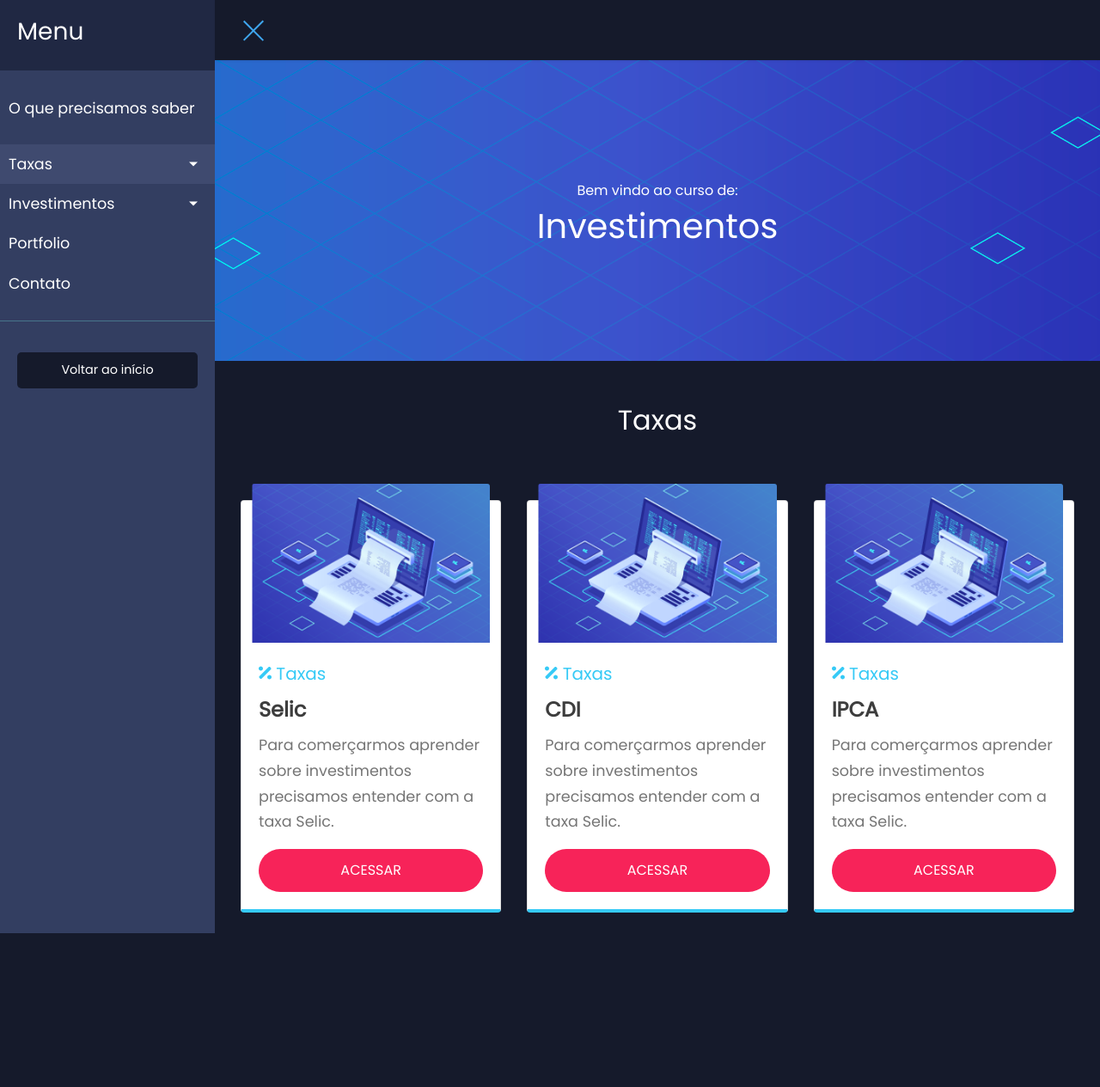
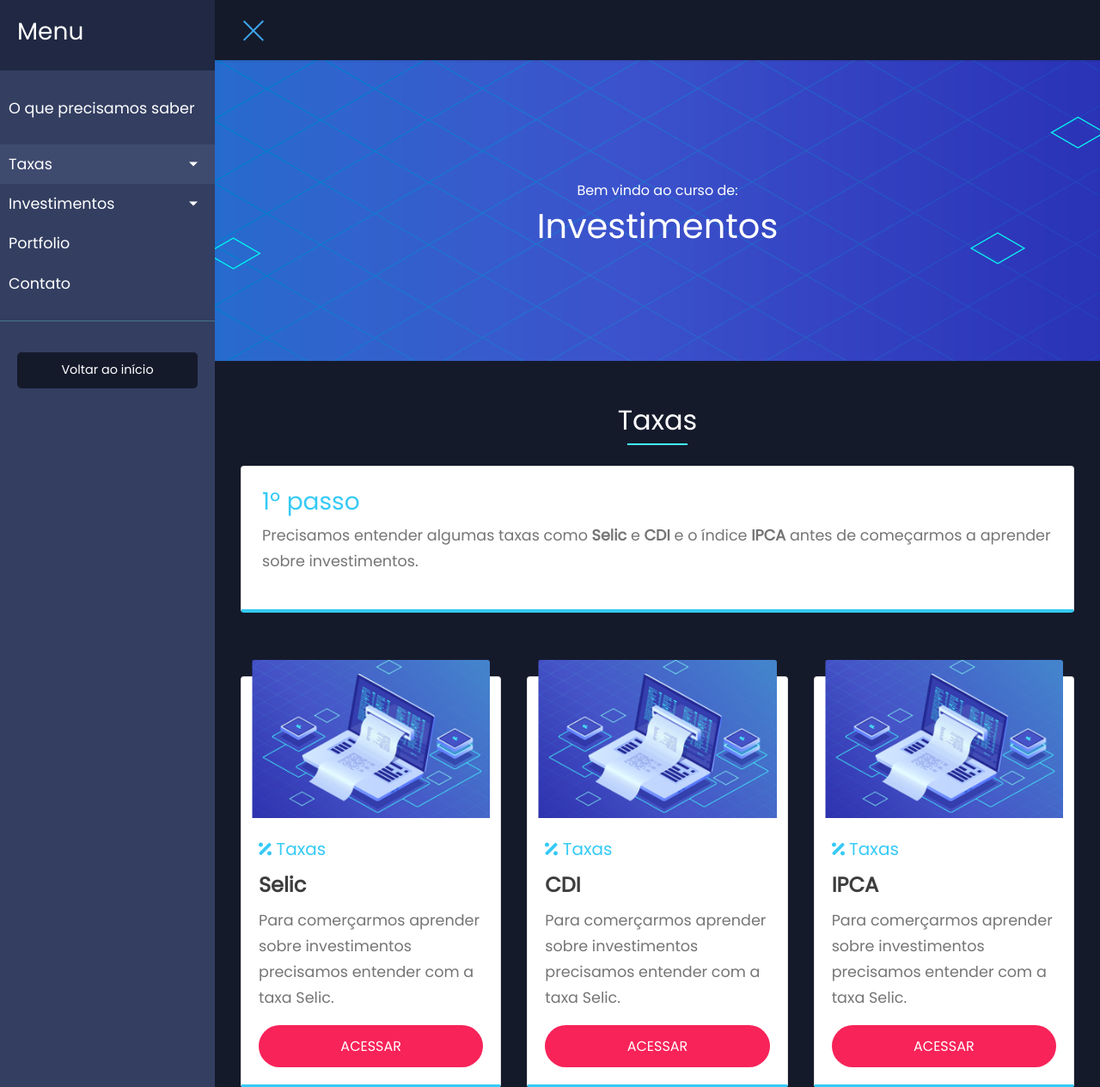
Before and after one commit to wagstalos/Invest8, a PHP site: page /home.html in a window 1280 px wide. Shown: the top 1265 px of the page at 86% size. Before the commit the page ends 1086 px from the top, so only its background shows below. Run offline with PHP 8.4, Linux system fonts and the light colour scheme; some libraries are stand-ins or nearby versions.

Commit message:
card principal inserido

```diff
--- a/css/style.css
+++ b/css/style.css
@@ -443,6 +443,14 @@ input{
     margin-right: 4%;
     margin-top: -1.25rem;
 }
+.underline {
+    content: '';
+    border-top: 2px solid #42ffff;
+    width: 70px;
+    display: block;
+    margin-bottom: 8px;
+    margin: 0 auto;
+}
 /* ----------------------------------
 mobile
 --------------------------------------- */
--- a/home.html
+++ b/home.html
@@ -126,6 +126,14 @@
             <div class="container">
                 <div class="container-fluid">
                     <h2 class="text-center mt-50 ">Taxas</h2>
+                    <div class="underline"></div>
+                    <div class="card mt-4 p-4">
+                        <h3 class="color-blue">1º passo</h3>
+                        <p>Precisamos entender algumas taxas como <b>Selic</b> e <b> CDI</b> e o índice <b>IPCA</b>
+                            antes de
+                            começarmos a aprender
+                            sobre investimentos.</p>
+                    </div>
                     <div class="row mt-50">
                         <div class="col-lg-4 col-md-6 mb-4 mt-4">
                             <!-- Card Narrower -->
```
